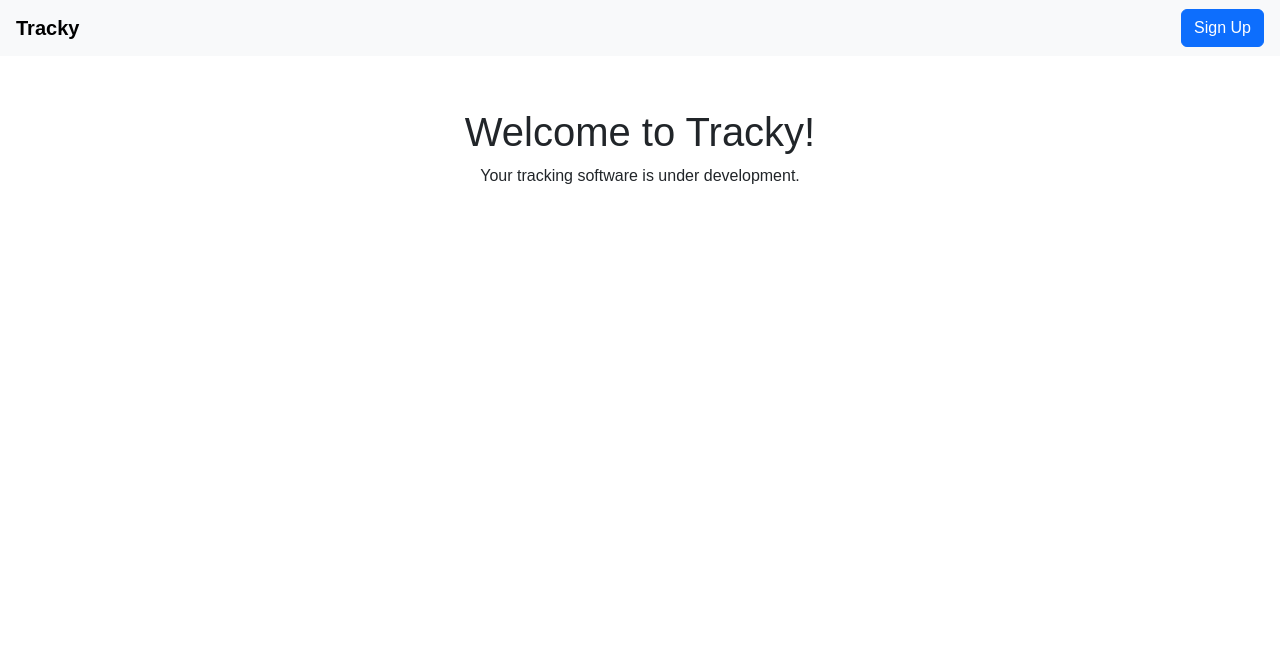
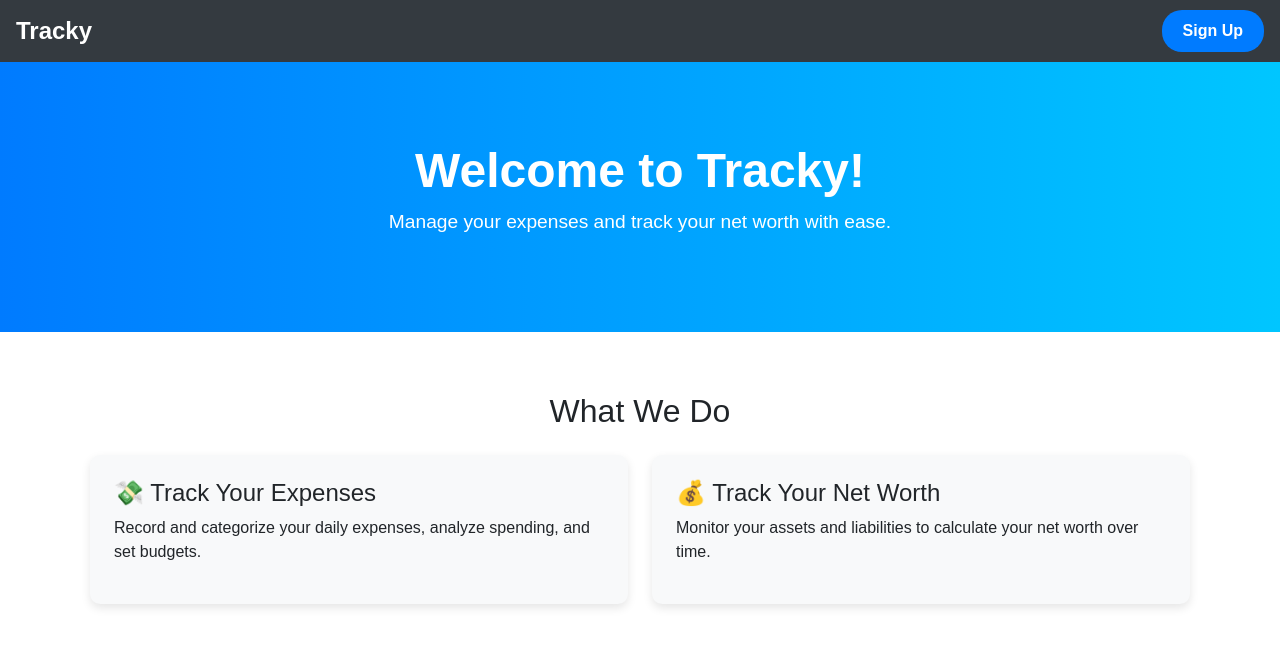
Before and after one commit to SatvikTata/Tracky, a Django app: page / in a window 1280 px wide. Shown: the top 663 px of the page. Run offline with Django 5.2, Linux system fonts and the light colour scheme.

Commit message:
Added CSS file and made some changes in index.html

```diff
--- a/Tracky/settings.py
+++ b/Tracky/settings.py
@@ -117,6 +117,9 @@ USE_TZ = True
 # https://docs.djangoproject.com/en/5.1/howto/static-files/
 
 STATIC_URL = 'static/'
+STATICFILES_DIRS = [
+    BASE_DIR / "mainTracky/static",
+]
 
 # Default primary key field type
 # https://docs.djangoproject.com/en/5.1/ref/settings/#default-auto-field
--- /dev/null
+++ b/mainTracky/static/css/style.css
@@ -0,0 +1,53 @@
+/* General Styles */
+body {
+    font-family: 'Arial', sans-serif;
+}
+
+/* Navbar Styling */
+.navbar {
+    background-color: #343a40;
+}
+.navbar-brand {
+    font-size: 1.5rem;
+    font-weight: bold;
+    color: #ffffff !important;
+}
+.btn-signup {
+    background-color: #007bff;
+    color: #fff;
+    border-radius: 20px;
+    padding: 8px 20px;
+    font-weight: bold;
+}
+.btn-signup:hover {
+    background-color: #0056b3;
+}
+
+/* Hero Section */
+.hero {
+    background: linear-gradient(to right, #007bff, #00c6ff);
+    color: white;
+    padding: 80px 20px;
+    text-align: center;
+}
+.hero h1 {
+    font-size: 3rem;
+    font-weight: bold;
+}
+.hero p {
+    font-size: 1.2rem;
+}
+
+/* Features Section */
+.features {
+    padding: 60px 20px;
+}
+.feature-card {
+    padding: 20px;
+    border-radius: 10px;
+    transition: transform 0.3s ease-in-out;
+    box-shadow: 0px 4px 10px rgba(0, 0, 0, 0.1);
+}
+.feature-card:hover {
+    transform: scale(1.05);
+}
--- a/mainTracky/templates/index.html
+++ b/mainTracky/templates/index.html
@@ -6,26 +6,47 @@
     <title>Tracky - Homepage</title>
     <!-- Bootstrap CSS -->
     <link href="https://cdn.jsdelivr.net/npm/bootstrap@5.3.0/dist/css/bootstrap.min.css" rel="stylesheet">
-    <style>
-        body {
-            font-family: Arial, sans-serif;
-            text-align: center;
-            padding-top: 60px;
-        }
-    </style>
+
+    <!-- Load Custom CSS -->
+    {% load static %}
+    <link rel="stylesheet" href="{% static 'css/style.css' %}">
 </head>
 <body>
 
     <!-- Navigation Bar -->
-    <nav class="navbar navbar-light bg-light fixed-top px-3">
-        <a class="navbar-brand fw-bold" href="{% url 'homepage' %}">Tracky</a>
-        <a href="#" class="btn btn-primary">Sign Up</a>
+    <nav class="navbar navbar-expand-lg navbar-dark px-3">
+        <a class="navbar-brand" href="{% url 'homepage' %}">Tracky</a>
+        <div class="ms-auto">
+            <a href="#" class="btn btn-signup">Sign Up</a>
+        </div>
     </nav>
 
-    <!-- Main Content -->
-    <div class="container mt-5">
+    <!-- Hero Section -->
+    <div class="hero">
         <h1>Welcome to Tracky!</h1>
-        <p>Your tracking software is under development.</p>
+        <p>Manage your expenses and track your net worth with ease.</p>
+    </div>
+
+    <!-- Features Section -->
+    <div class="container features">
+        <h2 class="text-center mb-4">What We Do</h2>
+        <div class="row">
+            <!-- Expense Tracking Feature -->
+            <div class="col-md-6">
+                <div class="feature-card bg-light p-4">
+                    <h4>💸 Track Your Expenses</h4>
+                    <p>Record and categorize your daily expenses, analyze spending, and set budgets.</p>
+                </div>
+            </div>
+
+            <!-- Net Worth Tracking Feature -->
+            <div class="col-md-6">
+                <div class="feature-card bg-light p-4">
+                    <h4>💰 Track Your Net Worth</h4>
+                    <p>Monitor your assets and liabilities to calculate your net worth over time.</p>
+                </div>
+            </div>
+        </div>
     </div>
 
     <!-- Bootstrap JS (Optional) -->
```
